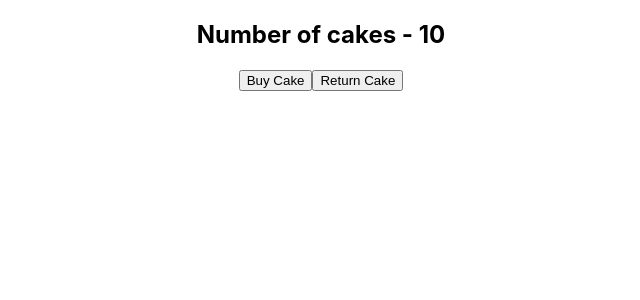
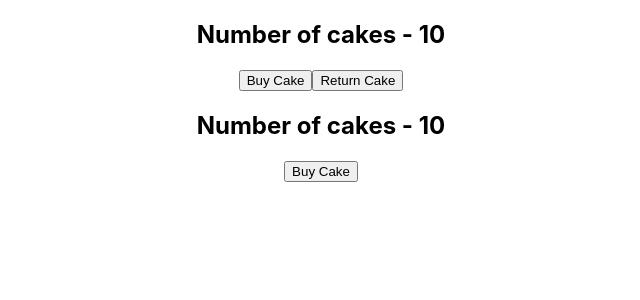
Before and after one commit to saahil0826/redux-tut, a React (Create React App) app: page / in a window 1280 px wide. Shown: the top 300 px of the page, without its empty margins (319-959 px from the left). Built offline with nearby package versions, Linux system fonts and the light colour scheme.

Commit message:
Redux with Hooks. 1. Adding useSelector Hook

```diff
--- a/src/App.js
+++ b/src/App.js
@@ -1,6 +1,7 @@
 import React from 'react'
 import './App.css'
 import CakeContainer from './components/CakeContainer.js'
+import HooksCakeContainer from './components/HooksCakeContainer'
 
 import { Provider } from 'react-redux'
 import { createStore } from 'redux'
@@ -13,6 +14,7 @@
     <Provider store={store}>
       <div className='App'>
       <CakeContainer/>
+      <HooksCakeContainer />
       </div>
     </Provider>
   )
--- /dev/null
+++ b/src/components/HooksCakeContainer.js
@@ -0,0 +1,14 @@
+import React from 'react'
+import { useSelector } from 'react-redux'
+
+function HooksCakeContainer () {
+  const numOfCakes = useSelector(state => state.numOfCakes)
+  return (
+    <div>
+      <h2>Number of cakes - {numOfCakes} </h2>
+      <button>Buy Cake</button>
+    </div>
+  )
+}
+
+export default HooksCakeContainer
```
Also changed, not shown: 1 other file (tests, documents, lock files or other folders).
